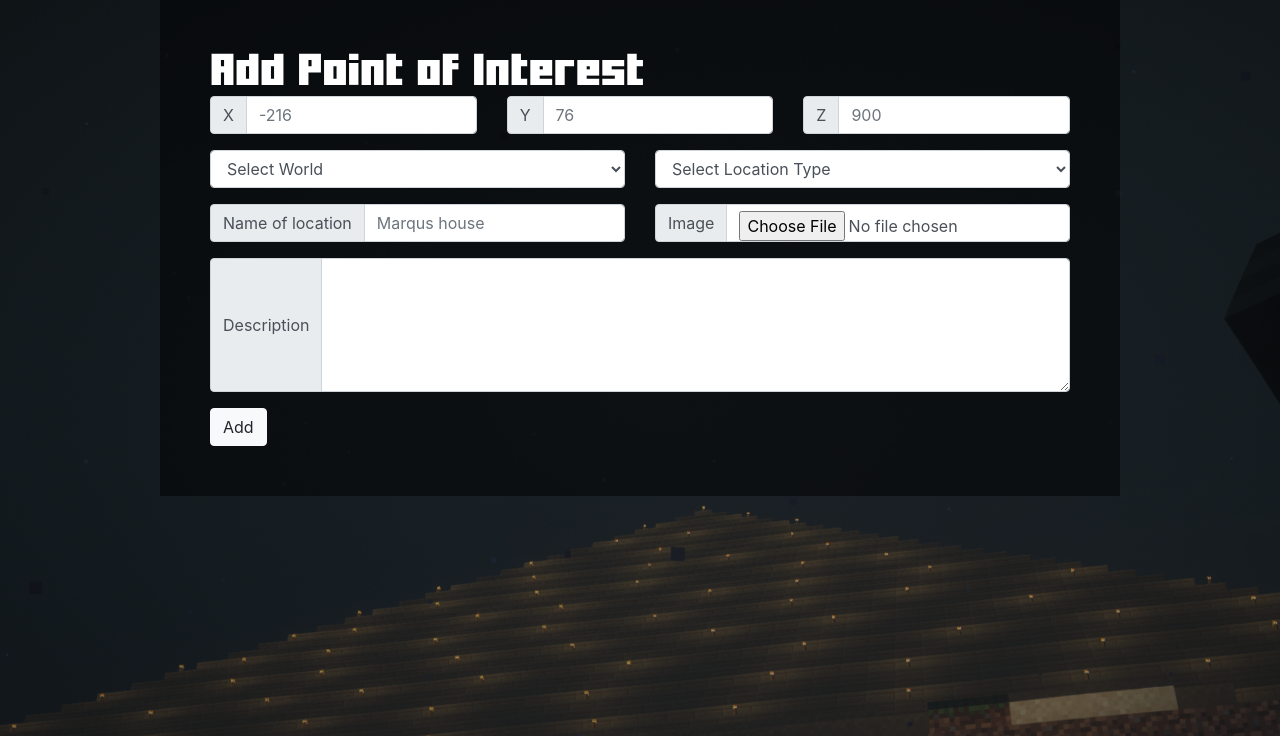
After one commit to Jrp0h/minecraft, a PHP site: page /coords.html in a window 1280 px wide. The commit adds this page. Shown: the top 736 px of the page. Run offline with PHP 8.4, Linux system fonts and the light colour scheme.

Commit message:
Flödes placeholder + add forms

```diff
--- /dev/null
+++ b/coords.html
@@ -0,0 +1,116 @@
+<!DOCTYPE html>
+<html lang="en">
+
+<head>
+    <meta charset="UTF-8">
+    <meta name="viewport" content="width=device-width, initial-scale=1.0">
+    <title>Login</title>
+    <link rel="stylesheet" href="https://cdn.jsdelivr.net/npm/bootstrap@4.5.3/dist/css/bootstrap.min.css" integrity="sha384-TX8t27EcRE3e/ihU7zmQxVncDAy5uIKz4rEkgIXeMed4M0jlfIDPvg6uqKI2xXr2" crossorigin="anonymous">
+    <script src="https://code.jquery.com/jquery-3.5.1.slim.min.js" integrity="sha384-DfXdz2htPH0lsSSs5nCTpuj/zy4C+OGpamoFVy38MVBnE+IbbVYUew+OrCXaRkfj" crossorigin="anonymous"></script>
+    <script src="https://cdn.jsdelivr.net/npm/bootstrap@4.5.3/dist/js/bootstrap.bundle.min.js" integrity="sha384-ho+j7jyWK8fNQe+A12Hb8AhRq26LrZ/JpcUGGOn+Y7RsweNrtN/tE3MoK7ZeZDyx" crossorigin="anonymous"></script>
+    <link rel="stylesheet" href="style.css">
+</head>
+
+<body>
+    <div class="container" id="inner-container" >
+        <h2>Add Point of Interest</h2>
+        <div class="row">
+                <div class="col-lg-4">
+                    <!-- Input X Position -->
+                    <div class="input-group mb-3">
+                        <div class="input-group-prepend">
+                            <span class="input-group-text" id="inputGroup-sizing-default">X</span>
+                        </div>
+                        <input type="text" class="form-control" placeholder="-216" aria-label="Default"
+                            aria-describedby="inputGroup-sizing-default">
+                    </div>
+                </div>
+                <div class="col-lg-4">
+                    <!-- Input Y Position -->
+                    <div class="input-group mb-3">
+                        <div class="input-group-prepend">
+                            <span class="input-group-text" id="inputGroup-sizing-default">Y</span>
+                        </div>
+                        <input type="text" class="form-control" placeholder="76" aria-label="Default"
+                            aria-describedby="inputGroup-sizing-default">
+                    </div>
+                </div>
+                <div class="col-lg-4">
+                    <!-- Input Z Position -->
+                    <div class="input-group mb-3">
+                        <div class="input-group-prepend">
+                            <span class="input-group-text" id="inputGroup-sizing-default">Z</span>
+                        </div>
+                        <input type="text" class="form-control" placeholder="900" aria-label="Default"
+                            aria-describedby="inputGroup-sizing-default">
+                    </div>
+                </div>
+        </div>
+        <div class="row">
+                <div class="col-lg-6">
+                    <!-- Droppdown with worlds -->
+                    <select class="form-control mb-3">
+                        <option>Select World</option>
+                        <option>------------</option>
+                        <option>Overworld</option>
+                        <option>Nether</option>
+                        <option>End</option>
+                    </select>
+                </div>
+                <div class="col-lg-6">
+                    <!-- Droppdown for locations types -->
+                    <select class="form-control mb-3">
+                        <option>Select Location Type</option>
+                        <option>------------</option>
+                        <option>Home</option>
+                        <option>Biom</option>
+                        <option>Spawner</option>
+                        <option>Temple</option>
+                        <option>Misc</option>
+                    </select>
+                </div>
+            </div>
+
+            <div class="row">
+                <div class="col-lg-6">
+                    <!-- Name of Location -->
+                    <div class="input-group mb-3">
+                        <div class="input-group-prepend">
+                            <span class="input-group-text" id="inputGroup-sizing-default">Name of location</span>
+                        </div>
+                        <input type="text" class="form-control" placeholder="Marqus house" aria-label="Default"
+                            aria-describedby="inputGroup-sizing-default">
+                    </div>
+                </div>
+                <div class="col-lg-6">
+                    <!-- Image -->
+                    <div class="input-group mb-3">
+                        <div class="input-group-prepend">
+                            <span class="input-group-text" id="inputGroup-sizing-default">Image</span>
+                        </div>
+                        <input type="file" class="form-control" placeholder="img" aria-label="Default"
+                            aria-describedby="inputGroup-sizing-default">
+                    </div>
+                </div>
+            </div>
+            <div class="row">
+                <div class="col-lg-12">
+                    <!-- Description -->
+                    <div class="input-group mb-3">
+                        <div class="input-group-prepend">
+                            <span class="input-group-text" id="inputGroup-sizing-default">Description</span>
+                        </div>
+                        <textarea class="form-control" id="exampleFormControlTextarea1" rows="5"></textarea>
+                    </div>
+                </div>
+            </div>
+            <!--Button-->
+                    <div >
+                        <button class="btn btn-light">Add</button>
+                    </div>
+    </div>
+
+    <script src="scripts/main.js"></script>
+</body>
+
+</html>
--- a/style.css
+++ b/style.css
@@ -10,7 +10,7 @@
 }
 
 @font-face {
-    font-family: defualtText;
+    font-family: defaultText;
     src: url('/fonts/Squarified.ttf') format('truetype')
 }
 
@@ -23,13 +23,14 @@
 /*----Body----*/
 /*Fixar bakgrunden så att den hamnar över hela bodyn*/
 body {
-    font-family: minecraft;
+    /* font-family: minecraft; */
     margin: 0;
     height: 100%;
     background-repeat: no-repeat;
     background-position: center;
     background-size: cover;
     background-attachment: fixed;
+    color: white;
 }
 
 /*----Navbar----*/
@@ -37,7 +38,7 @@ body {
 /*Navbarens bakgrund*/
 .navbar {
     font-family: minecraftBig;
-    background-color: rgba(0, 0, 0, 0.5)
+    background-color: rgba(0, 0, 0, 0.5);
 }
 
 /*Shoppingcart-knappens bakgrund*/
@@ -53,6 +54,20 @@ body {
 /*Container runt hela "flödet"*/
 .container {
     max-width: 75vw;
-    background-color: rgba(190, 190, 190, 0.7);
     padding: 50px;
+
 }
+
+/*Inre container i flödet*/
+#inner-container {
+    background-color: rgba(0, 0, 0, 0.5);
+}
+
+/*Container för cards (Point of interest)*/
+.card-coords {
+    color: rgb(25, 25, 25);
+}
+
+h2 {
+    font-family: minecraft;
+}
```
Also changed, not shown: index.html (+38 -9 lines).
